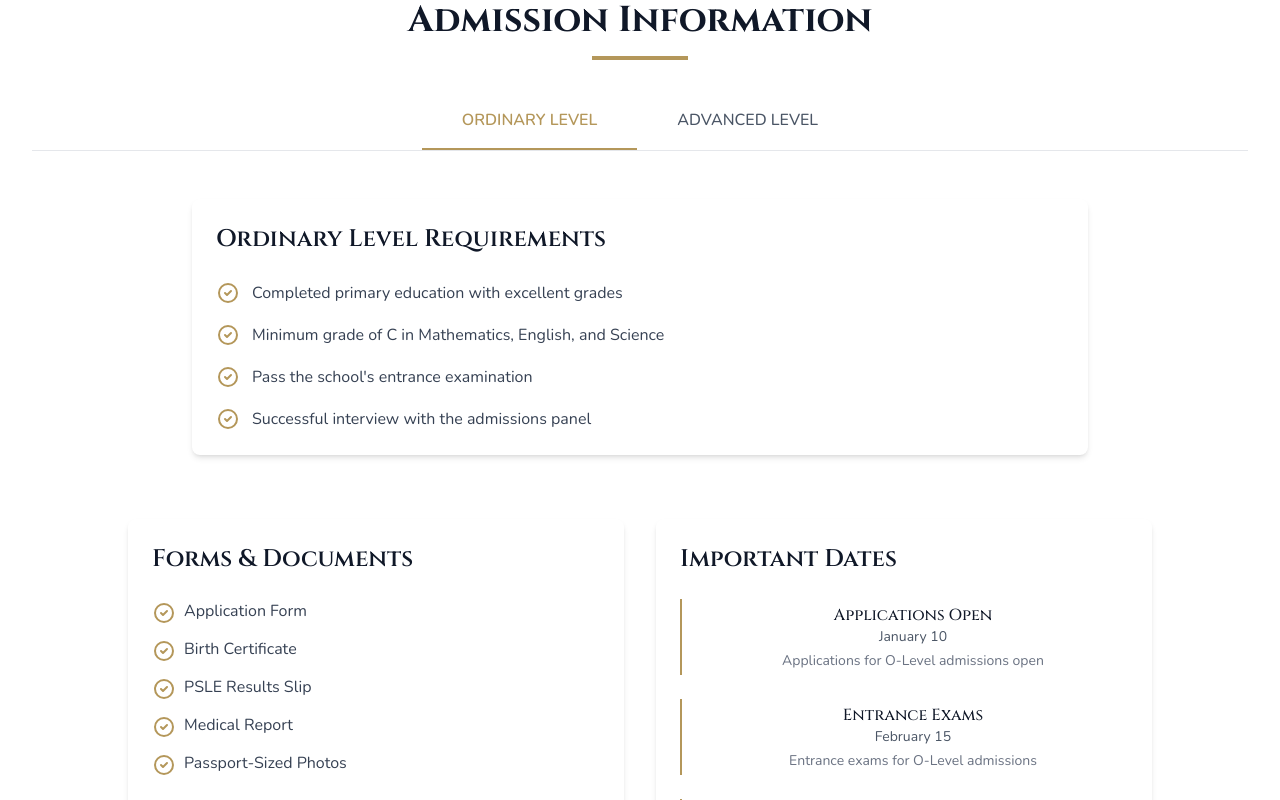
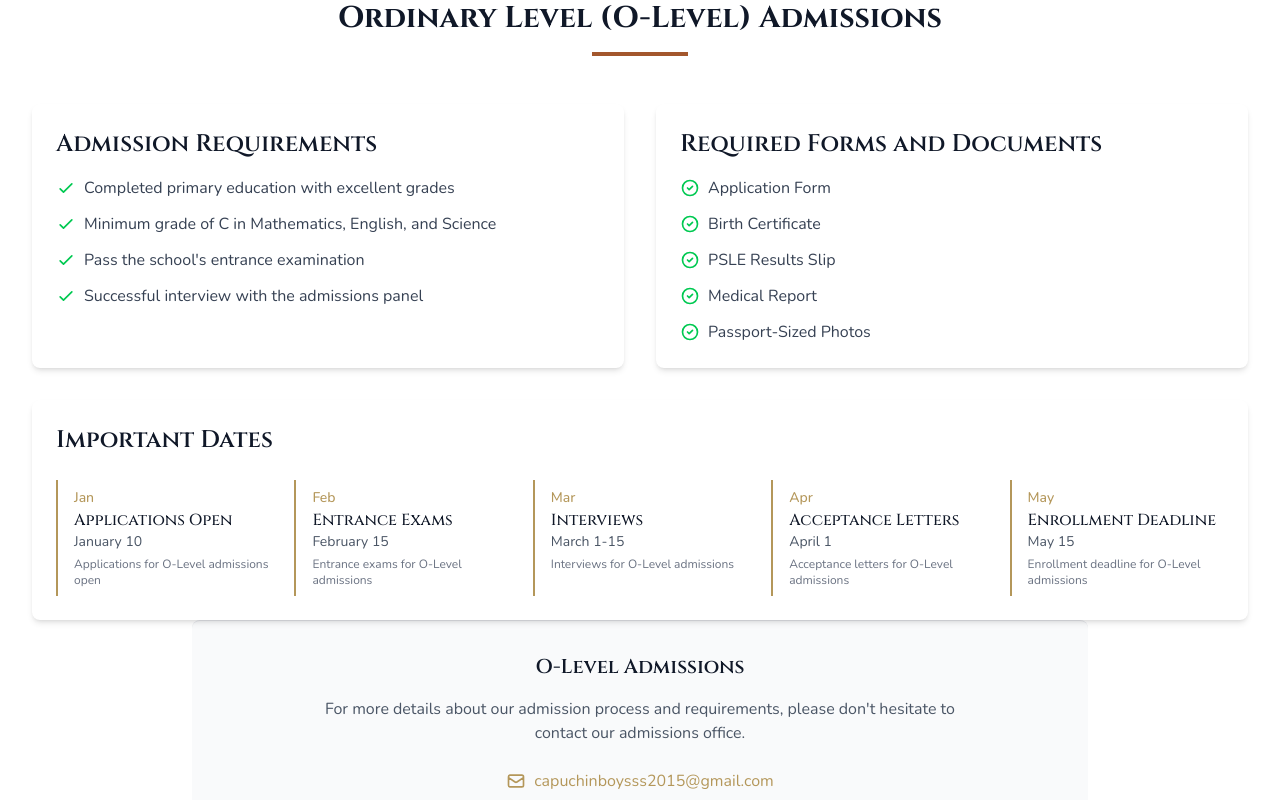
Before and after one commit to torie28/capuchinboys, a React (Vite) app: page /admissions in a window 1280 px wide. Shown: the part 1600-2400 px from the top of the page. Built offline with nearby package versions, Linux system fonts and the light colour scheme.

Commit message:
removing advance level in both academic and admision page

```diff
--- a/src/pages/academics/components/Admissions.jsx
+++ b/src/pages/academics/components/Admissions.jsx
@@ -45,26 +45,12 @@ const handleEmailClick = (e) => {
 
 const Admissions = () => {
   const [scrollPosition, setScrollPosition] = useState(0);
-  const [selectedLevel, setSelectedLevel] = useState('ordinary'); // 'ordinary' or 'advanced'
-  const [isTransitioning, setIsTransitioning] = useState(false);
   const [openSections, setOpenSections] = useState({
     requirements: true,
     forms: true,
     dates: true
   });
   const isMobile = useMobile();
-
-  const handleLevelChange = (level) => {
-    if (level === selectedLevel || isTransitioning) return;
-
-    setIsTransitioning(true);
-    // Wait for fade out
-    setTimeout(() => {
-      setSelectedLevel(level);
-      // Wait for state update and fade in
-      setTimeout(() => setIsTransitioning(false), 50);
-    }, 200);
-  };
 
   const toggleSection = (section) => {
     if (!isMobile) return;
@@ -74,9 +60,8 @@ const Admissions = () => {
     }));
   };
 
-  // Level-specific data
-  const levelData = {
-    ordinary: {
+  // Admission data for O-Level
+  const admissionData = {
     requirements: [
       'Completed primary education with excellent grades',
       'Minimum grade of C in Mathematics, English, and Science',
@@ -97,30 +82,6 @@ const Admissions = () => {
       { month: 'Apr', title: 'Acceptance Letters', date: 'April 1', description: 'Acceptance letters for O-Level admissions' },
       { month: 'May', title: 'Enrollment Deadline', date: 'May 15', description: 'Enrollment deadline for O-Level admissions' }
     ]
-    },
-    advanced: {
-      requirements: [
-        'Completed O-Level education with at least 6 credits',
-        'Pass the school\'s advanced placement test',
-        'Interview with the academic department head',
-        'Letter of recommendation from previous school',
-        'Minimum grade C to relevant combinations choosen.',
-      ],
-      formsAndDocs: [
-        'A-Level Application Form',
-        'CSEE Results Slip/Certificate',
-        'Birth Certificate',
-        'Medical Report',
-        'Passport-Sized Photos',
-      ],
-      importantDates: [
-        { month: 'Sep', title: 'Applications Open', date: 'September 1', description: 'Applications for A-Level admissions open' },
-        { month: 'Oct', title: 'Entrance Exams', date: 'October 15', description: 'Entrance exams for A-Level admissions' },
-        { month: 'Nov', title: 'Interviews', date: 'November 1-15', description: 'Interviews for A-Level admissions' },
-        { month: 'Dec', title: 'Acceptance Letters', date: 'December 1', description: 'Acceptance letters for A-Level admissions' },
-        { month: 'Jan', title: 'Enrollment Deadline', date: 'January 15', description: 'Enrollment deadline for A-Level admissions' }
-      ]
-    }
   };
 
   // Handle scroll position for parallax effect
@@ -243,136 +204,36 @@ const Admissions = () => {
       <section className="py-16 bg-white">
         <div className="max-w-7xl mx-auto px-6 lg:px-8">
           <div className="text-center mb-12">
-            <h2 className="text-3xl md:text-4xl font-bold text-gray-900 mb-4">Admission Information</h2>
-            <div className="w-24 h-1 bg-[#B4975A] mx-auto mb-8"></div>
-
-            {/* Level Selection Buttons */}
-            <div className="flex justify-center mb-12 space-x-0 border-b border-gray-200">
-              <button
-                type="button"
-                onClick={() => handleLevelChange('ordinary')}
-                className={`relative px-10 py-4 font-medium transition-all duration-300 transform border-b-2 ${
-                  selectedLevel === 'ordinary'
-                    ? 'text-[#B4975A] border-[#B4975A] font-semibold'
-                    : 'text-gray-600 border-transparent hover:text-gray-800'
-                }`}
-                disabled={isTransitioning}
-              >
-                <span className="relative z-10">ORDINARY LEVEL</span>
-                <span className="absolute inset-0 bg-[#B4975A]/5 opacity-0 group-hover:opacity-100 transition-opacity duration-300"></span>
-              </button>
-              <button
-                type="button"
-                onClick={() => handleLevelChange('advanced')}
-                className={`relative px-10 py-4 font-medium transition-all duration-300 transform border-b-2 ${
-                  selectedLevel === 'advanced'
-                    ? 'text-[#B4975A] border-[#B4975A] font-semibold'
-                    : 'text-gray-600 border-transparent hover:text-gray-800'
-                }`}
-                disabled={isTransitioning}
-              >
-                <span className="relative z-10">ADVANCED LEVEL</span>
-                <span className="absolute inset-0 bg-[#B4975A]/5 opacity-0 group-hover:opacity-100 transition-opacity duration-300"></span>
-              </button>
+            <h2 className="text-3xl font-bold text-gray-900 mb-4">Ordinary Level (O-Level) Admissions</h2>
+            <div className="w-24 h-1 bg-primary mx-auto"></div>
           </div>
 
-            {/* Requirements Section */}
-            <div className={`transition-opacity duration-200 ${isTransitioning ? 'opacity-0' : 'opacity-100'}`}>
-              <div className="max-w-4xl mx-auto mb-8 md:mb-16">
-                <motion.div
-                  className={`bg-white rounded-lg shadow-md overflow-hidden ${isMobile ? 'cursor-pointer' : ''}`}
-                  onClick={() => toggleSection('requirements')}
-                >
-                  <div className="flex justify-between items-center p-6">
-                    <h3 className="text-2xl  text-gray-900 whitespace-nowrap">
-                      {selectedLevel === 'ordinary' ? 'Ordinary Level' : 'Advanced Level'} Requirements
-                    </h3>
-                    {isMobile && (
-                      <motion.span
-                        animate={{ rotate: openSections.requirements ? 0 : 180 }}
-                        transition={{ duration: 0.3 }}
-                      >
-                        <svg className="w-6 h-6 text-gray-500" fill="none" stroke="currentColor" viewBox="0 0 24 24">
-                          <path strokeLinecap="round" strokeLinejoin="round" strokeWidth={2} d="M19 9l-7 7-7-7" />
+          <div className="grid md:grid-cols-2 gap-8">
+            {/* Admission Requirements */}
+            <div className="bg-white rounded-lg shadow-md overflow-hidden">
+              <div className="p-6">
+                <h3 className="text-2xl font-semibold text-gray-900 mb-4">Admission Requirements</h3>
+                <ul className="space-y-3">
+                  {admissionData.requirements.map((req, index) => (
+                    <li key={index} className="flex items-start">
+                      <svg className="w-5 h-5 text-green-500 mr-2 mt-0.5 flex-shrink-0" fill="none" stroke="currentColor" viewBox="0 0 24 24">
+                        <path strokeLinecap="round" strokeLinejoin="round" strokeWidth={2} d="M5 13l4 4L19 7" />
                       </svg>
-                      </motion.span>
-                    )}
-                  </div>
-                  <AnimatePresence>
-                    {(!isMobile || openSections.requirements) && (
-                      <motion.div
-                        initial={isMobile ? { height: 0, opacity: 0 } : false}
-                        animate={isMobile ? { height: 'auto', opacity: 1 } : false}
-                        exit={isMobile ? { height: 0, opacity: 0 } : false}
-                        transition={{ duration: 0.3, ease: 'easeInOut' }}
-                      >
-                        <div className="px-4 sm:px-6 pb-6 pt-0">
-                          <ul className="space-y-3 sm:space-y-4">
-                            {levelData[selectedLevel].requirements.map((requirement, index) => (
-                              <li key={index} className="flex items-start w-full">
-                                <span className="flex-shrink-0 mt-0.5">
-                                  <svg
-                                    className="h-5 w-5 sm:h-6 sm:w-6 text-[#B4975A] mr-3 flex-none"
-                                    fill="none"
-                                    viewBox="0 0 24 24"
-                                    stroke="currentColor"
-                                  >
-                                    <path
-                                      strokeLinecap="round"
-                                      strokeLinejoin="round"
-                                      strokeWidth={2}
-                                      d="M9 12l2 2 4-4m6 2a9 9 0 11-18 0 9 9 0 0118 0z"
-                                    />
-                                  </svg>
-                                </span>
-                                <span className="text-xs sm:text-base text-gray-700 mt-0.5">
-                                  {requirement}
-                                </span>
+                      <span className="text-gray-700">{req}</span>
                     </li>
                   ))}
                 </ul>
               </div>
-                      </motion.div>
-                    )}
-                  </AnimatePresence>
-                </motion.div>
-              </div>
             </div>
 
-            {/* Forms & Documents and Important Dates */}
-            <div className={`transition-opacity duration-200 ${isTransitioning ? 'opacity-0' : 'opacity-100'}`}>
-              <div className="grid md:grid-cols-2 gap-8 max-w-5xl mx-auto">
-                {/* Forms & Documents */}
-                <motion.div
-                  className={`bg-white rounded-lg shadow-md overflow-hidden ${isMobile ? 'cursor-pointer' : ''}`}
-                  onClick={() => toggleSection('forms')}
-                >
-                  <div className="flex justify-between items-center p-6">
-                    <h3 className="text-2xl font-semibold text-gray-900">Forms & Documents</h3>
-                    {isMobile && (
-                      <motion.span
-                        animate={{ rotate: openSections.forms ? 0 : 180 }}
-                        transition={{ duration: 0.3 }}
-                      >
-                        <svg className="w-6 h-6 text-gray-500" fill="none" stroke="currentColor" viewBox="0 0 24 24">
-                          <path strokeLinecap="round" strokeLinejoin="round" strokeWidth={2} d="M19 9l-7 7-7-7" />
-                        </svg>
-                      </motion.span>
-                    )}
-                  </div>
-                  <AnimatePresence>
-                    {(!isMobile || openSections.forms) && (
-                      <motion.div
-                        initial={isMobile ? { height: 0, opacity: 0 } : false}
-                        animate={isMobile ? { height: 'auto', opacity: 1 } : false}
-                        exit={isMobile ? { height: 0, opacity: 0 } : false}
-                        transition={{ duration: 0.3, ease: 'easeInOut' }}
-                      >
-                        <div className="px-6 pb-6 pt-0">
+            {/* Required Forms and Documents */}
+            <div className="bg-white rounded-lg shadow-md overflow-hidden">
+              <div className="p-6">
+                <h3 className="text-2xl font-semibold text-gray-900 mb-4">Required Forms and Documents</h3>
                 <ul className="space-y-3">
-                            {levelData[selectedLevel].formsAndDocs.map((doc, index) => (
+                  {admissionData.formsAndDocs.map((doc, index) => (
                     <li key={index} className="flex items-start">
-                                <svg className="h-6 w-6 text-[#B4975A] mr-2 mt-0.5 flex-shrink-0" fill="none" viewBox="0 0 24 24" stroke="currentColor">
+                      <svg className="w-5 h-5 text-green-500 mr-2 mt-0.5 flex-shrink-0" fill="none" stroke="currentColor" viewBox="0 0 24 24">
                         <path strokeLinecap="round" strokeLinejoin="round" strokeWidth={2} d="M9 12l2 2 4-4m6 2a9 9 0 11-18 0 9 9 0 0118 0z" />
                       </svg>
                       <span className="text-gray-700">{doc}</span>
@@ -380,52 +241,22 @@ const Admissions = () => {
                   ))}
                 </ul>
               </div>
-                      </motion.div>
-                    )}
-                  </AnimatePresence>
-                </motion.div>
+            </div>
 
             {/* Important Dates */}
-                <motion.div
-                  className={`bg-white rounded-lg shadow-md overflow-hidden ${isMobile ? 'cursor-pointer' : ''} md:mt-0`}
-                  onClick={() => toggleSection('dates')}
-                >
-                  <div className="flex justify-between items-center p-6">
-                    <h3 className="text-2xl font-semibold text-gray-900">Important Dates</h3>
-                    {isMobile && (
-                      <motion.span
-                        animate={{ rotate: openSections.dates ? 0 : 180 }}
-                        transition={{ duration: 0.3 }}
-                      >
-                        <svg className="w-6 h-6 text-gray-500" fill="none" stroke="currentColor" viewBox="0 0 24 24">
-                          <path strokeLinecap="round" strokeLinejoin="round" strokeWidth={2} d="M19 9l-7 7-7-7" />
-                        </svg>
-                      </motion.span>
-                    )}
-                  </div>
-                  <AnimatePresence>
-                    {(!isMobile || openSections.dates) && (
-                      <motion.div
-                        initial={isMobile ? { height: 0, opacity: 0 } : false}
-                        animate={isMobile ? { height: 'auto', opacity: 1 } : false}
-                        exit={isMobile ? { height: 0, opacity: 0 } : false}
-                        transition={{ duration: 0.3, ease: 'easeInOut' }}
-                      >
-                        <div className="px-6 pb-6 pt-0">
-                          <div className="space-y-6">
-                            {levelData[selectedLevel].importantDates.map((date, index) => (
-                              <div key={index} className="border-l-2 border-[#B4975A] pl-4 py-1">
+            <div className="md:col-span-2 bg-white rounded-lg shadow-md overflow-hidden">
+              <div className="p-6">
+                <h3 className="text-2xl font-semibold text-gray-900 mb-6">Important Dates</h3>
+                <div className="grid md:grid-cols-2 lg:grid-cols-5 gap-6">
+                  {admissionData.importantDates.map((date, index) => (
+                    <div key={index} className="border-l-2 border-[#B4975A] pl-4 py-2">
+                      <div className="text-sm font-medium text-[#B4975A]">{date.month}</div>
                       <h4 className="font-medium text-gray-900">{date.title}</h4>
                       <p className="text-gray-600 text-sm">{date.date}</p>
-                                <p className="text-gray-500 text-sm mt-1">{date.description}</p>
+                      <p className="text-gray-500 text-xs mt-1">{date.description}</p>
                     </div>
                   ))}
                 </div>
-                        </div>
-                      </motion.div>
-                    )}
-                  </AnimatePresence>
-                </motion.div>
               </div>
             </div>
           </div>
@@ -435,7 +266,7 @@ const Admissions = () => {
         <div className="max-w-4xl mx-auto bg-gray-50 px-8 py-8 rounded-lg border-t border-gray-200">
           <div className="text-center max-w-2xl mx-auto">
             <h3 className="text-xl font-semibold text-gray-900 mb-4">
-              {selectedLevel === 'ordinary' ? 'O-Level' : 'A-Level'} Admissions
+              O-Level Admissions
             </h3>
             <p className="text-gray-600 mb-6">
               For more details about our admission process and requirements, please don't hesitate to contact our admissions office.
```
Also changed, not shown: src/pages/about/About.jsx (+9 -9 lines), src/pages/academics/Academics.jsx (+11 -5 lines). Lines whose indentation alone changed are shown as unchanged.
